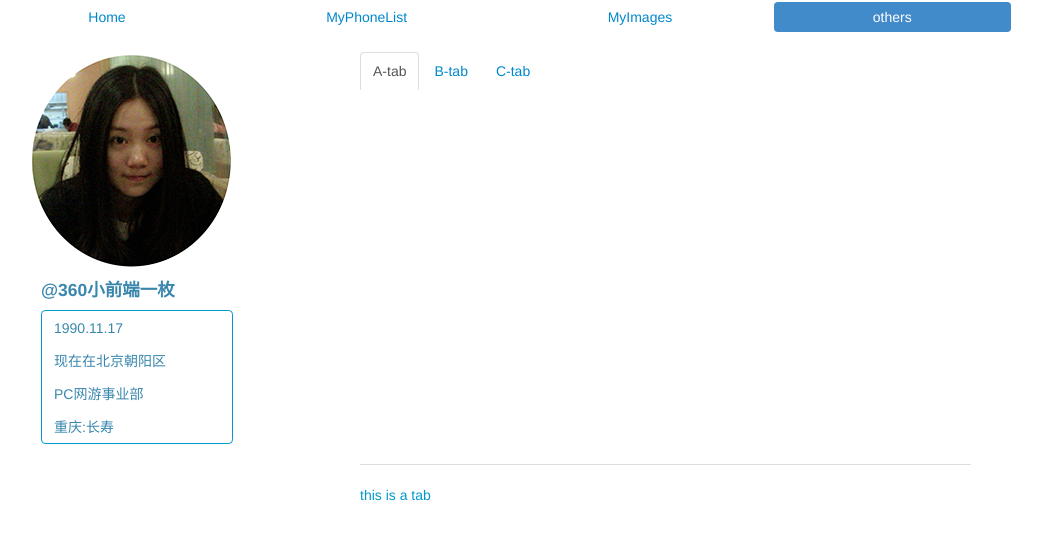
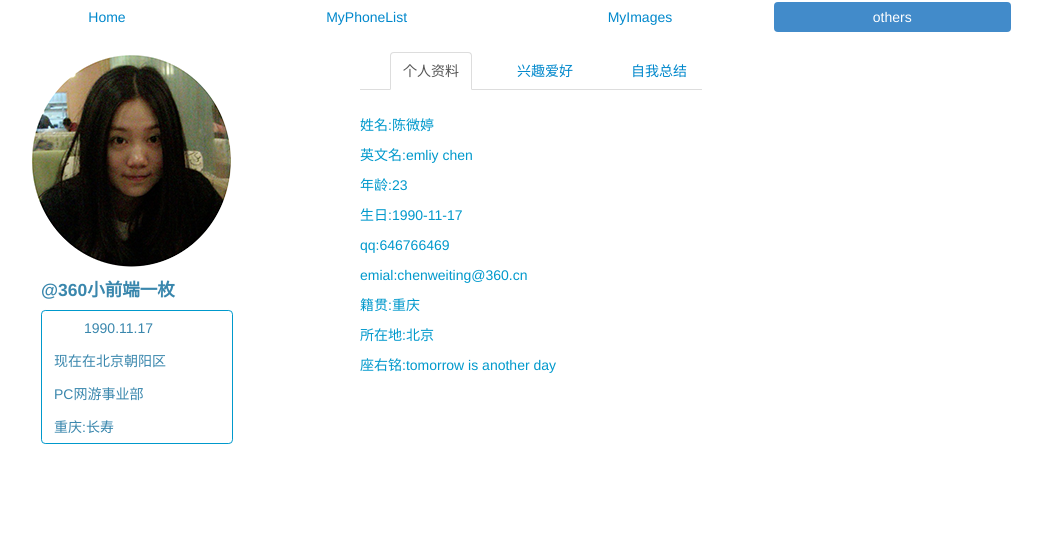
Before and after one commit to waitcwt/myblogs, a plain HTML site: page public/index.html at #/other in a window 1280 px wide. Shown: the whole page, without its empty margins (139-1181 px from the left). Drawn offline with Linux system fonts and the light colour scheme.

Commit message:
add some other

```diff
--- a/public/app/views/other.html
+++ b/public/app/views/other.html
@@ -5,9 +5,14 @@
 .tabp{
 	display:none;
 }
+ul>li{
+	margin-left:30px;
+}
+.tabp p{
+	width:380px;
+}
 </style>
-<tabset my-list="lists">
+<tabset  my-list="lists">
 <tab ng-repeat="list in lists">
-{{list.content}}
 </tab>
 </tabset>
--- a/public/index.html
+++ b/public/index.html
@@ -6,6 +6,7 @@
 <script src="js/lib/angular.js"></script>
 <script src="js/lib/sea.js"></script>
 <script src="js/lib/firebase.js"></script>
+<script src="js/lib/jquery.js"></script>
 <script src="js/lib/angularfire.js"></script>
 <link rel="stylesheet" href="styles/dist/css/bootstrap.min.css" type="text/css" />
 <link rel="stylesheet" href="styles/dist/css/mystyle.css" type="text/css" />
--- a/public/js/controller.js
+++ b/public/js/controller.js
@@ -116,7 +116,7 @@
 	},
 	//other 的controller
 	controller.otherController = function($scope){
-		$scope.lists = [{"title":"A-tab","content":"this is a tab"},{"title":"B-tab","content":"this is b tab"},{"title":"C-tab","content":"this is c tab"}];
+		$scope.lists = [{"title":"个人资料","content":"<p>姓名:陈微婷</p><p>英文名:emliy chen</p><p>年龄:23</p><p>生日:1990-11-17</p><p>qq:646766469</p><p>emial:chenweiting@360.cn</p><p>籍贯:重庆</p><p>所在地:北京</p><p>座右铭:tomorrow is another day</p>"},{"title":"兴趣爱好","content":"<p>1.初中的时候迷过一阵子足球，中考成绩出来的那天是西班牙打英格兰，最后点球大战，西班牙赢了，但是我喜欢的是贝克汉姆啊。。。</p><p>2.高中的时候就开始看nba，各种迷啊，上课的时候手机拿着看文字直播的日子还历历在目，从火箭到骑士到湖人到雷霆，从麦迪到詹姆斯到科比到杜兰特，当时都是了解到不行，杜兰特本来不喜欢的，长得实在太丑了，但是命中率极其的高，所以打游戏比用角色</p><p>3.大学就是各种美剧的日子了，从绯闻少女到吸血鬼日记到老爸老妈浪漫史到美少女的谎言到人质..列举不完，每天都有各种剧更新，追的那叫一个痴狂啊。后来找工作的时候就开始不追了，现在就4部美剧追的样子</p><p>4.工作后就开始锻炼身体了，感觉天天坐在椅子上的日子腰酸背疼，所以回去游游泳，跑跑步啥的，再不锻炼身体就老了啊。</p>"},{"title":"自我总结","content":"<p>&nbsp;&nbsp;&nbsp;&nbsp;&nbsp;&nbsp;&nbsp;这个就有点意思了，我呢，看着是什么都懂一点点的样子，涉猎比较广泛，哈哈哈，什么都可以去学，什么都可以学的很快，好奇心比较重，比较八卦，喜欢运动也是因为不想长胖。写代码呢就是速度，喜欢模仿别人好的代码，学习别人的编程思想，然后写出自己代码，能够不断去优化不断去思考不断去发掘开拓创新的灵感，喜欢和有意思的人做朋友，可以学到很多促使自己上进，进步必须超过才行，也可以说是嫉妒吧，但是比较好的是，嫉妒了知道追赶，让别人嫉妒嫉妒我才行啊，典型的天蝎座！感觉每个人的潜力都是无穷无尽的，只要你去挖掘，更多的时候是被逼去挖掘，就能得到意想不到的东西，我是那种压力下能出东西的人，如果没有压力就不好了，不会去上进，这点比较悲剧。每天都在努力做的更好，争取在最短的时间内遇到最好的自己</p>"}];
 
 	},
 	//phone 里面addBook
--- a/public/js/directive.js
+++ b/public/js/directive.js
@@ -19,9 +19,8 @@
             		scope.list.active =true;
             	}
             },
-			template:'<div><ul ng-transclude  class="nav nav-tabs"></ul><div class="panel"><div class="tabp"  ng-repeat="list in lists" ng-class="{active:list.active}">{{list.content}}</div></div></div>',
+			template:'<div><ul ng-transclude  class="nav nav-tabs" style="display:inline-block"></ul><div class="panel"><div class="tabp"  ng-repeat="list in lists" ng-class="{active:list.active}"></div></div></div>',
 			replace:true
-
 		}
 	}
 	directive.tab=function(){
@@ -36,6 +35,10 @@
 					scope.select=function(){
 						otherCtrl.select(scope)
 					}
+					var tabps = document.querySelectorAll('.tabp');
+					angular.forEach(tabps,function(tab,i){
+						angular.element(tab).html(scope.lists[i]['content']);
+					});
 				  }
 			}
 		}
```
